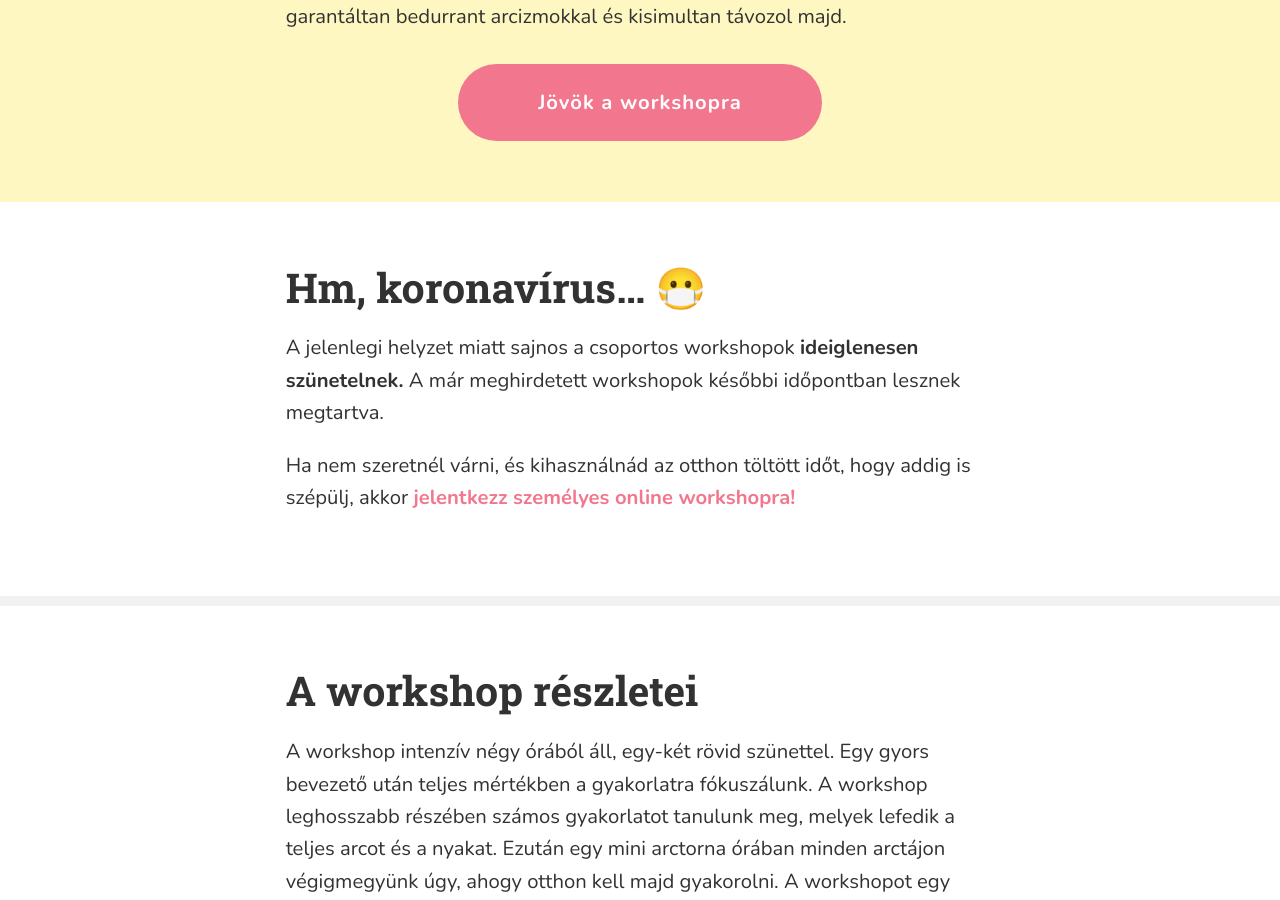
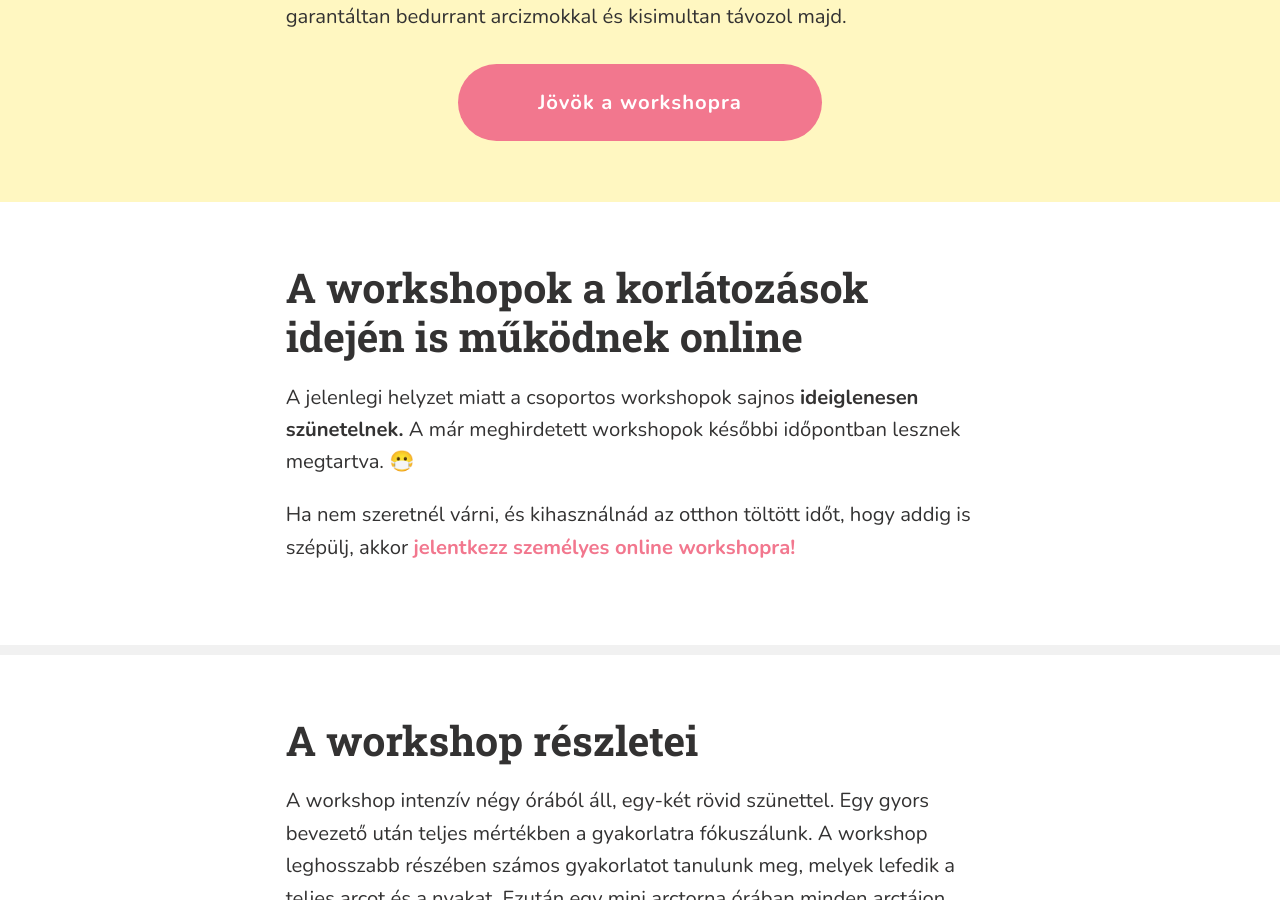
Before and after one commit to monikamudra/arctorna, a Jekyll site: the page built from workshop.md, in a window 1280 px wide and 900 px high, scrolled down 380 px. Built offline with Jekyll 4.4.1, drawn with Linux system fonts in a browser that asks for light colours; some of the changed text lies outside the part shown.

Commit message:
Change content

```diff
--- a/_layouts/workshop.html
+++ b/_layouts/workshop.html
@@ -34,12 +34,12 @@ training_text:
   </section>
   <section class="c-Screen__Section c-Screen__Section--Plain">
     <div class="c-ContentBlock">
-      <h2>Hm, koronavírus… 😷</h2>
+      <h2>A workshopok a korlátozások idején is működnek&nbsp;online</h2>
       <div class="c-Article">
         <p>
-          A jelenlegi helyzet miatt sajnos a csoportos workshopok
+          A jelenlegi helyzet miatt a csoportos workshopok sajnos
           <strong>ideiglenesen szünetelnek.</strong> A már meghirdetett
-          workshopok későbbi időpontban lesznek megtartva.
+          workshopok későbbi időpontban lesznek megtartva.&nbsp;😷
         </p>
         <p>
           Ha nem szeretnél várni, és kihasználnád az otthon töltött időt, hogy
```
Also changed, not shown: _data/workshop.yaml (+16 -31 lines).
